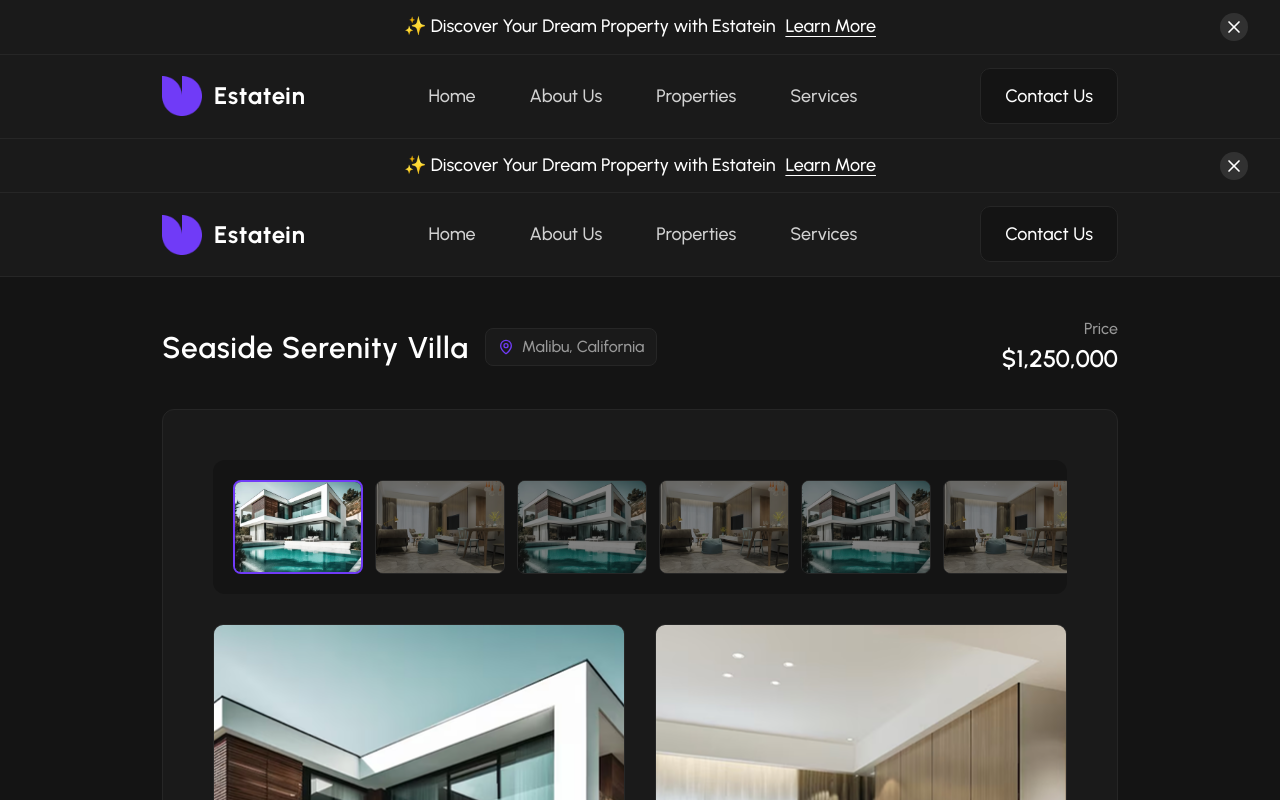
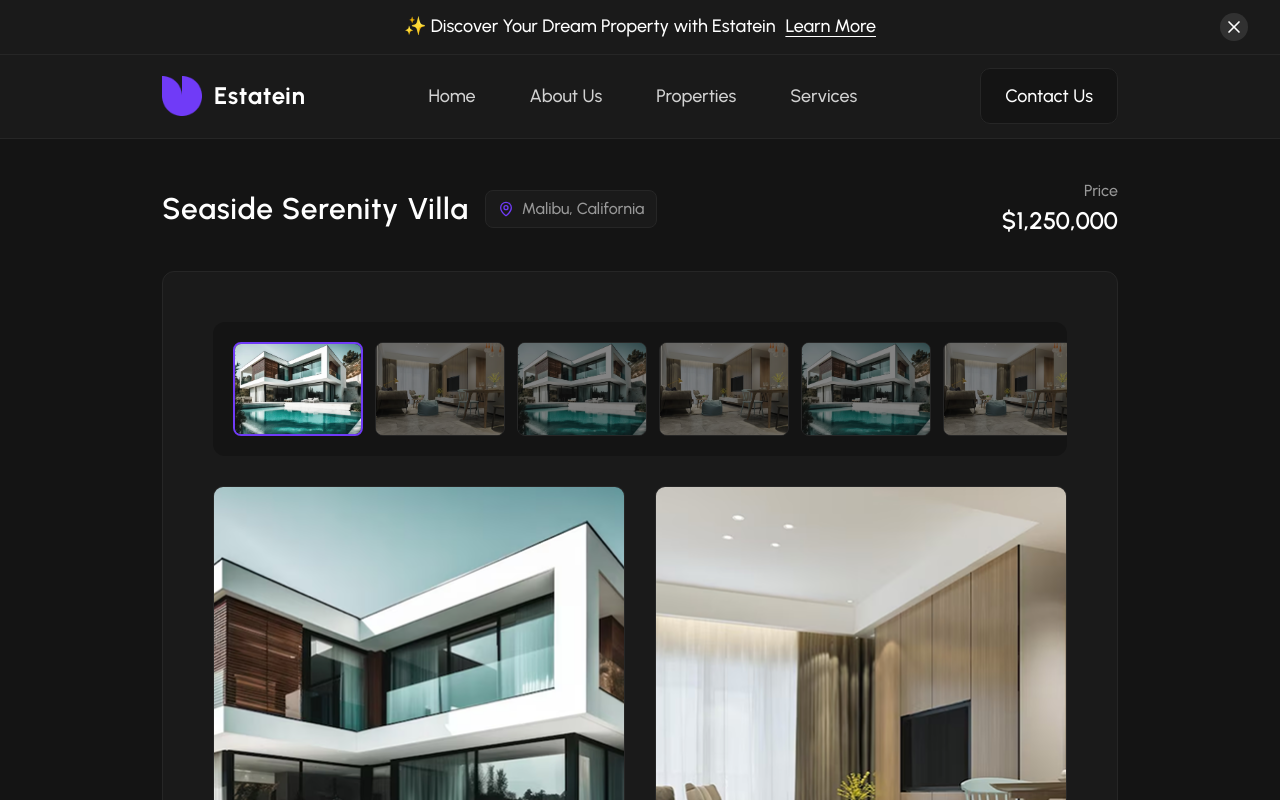
Before and after one commit to hassamnaveed44/real-estate, a Next.js app: page /propertydetails/1 in a window 1280 px wide. Shown: the top 800 px of the page. Built offline with nearby package versions, Linux system fonts and the light colour scheme.

Commit message:
fix header duplication issue

```diff
--- a/app/propertydetails/[id]/page.tsx
+++ b/app/propertydetails/[id]/page.tsx
@@ -1,5 +1,4 @@
 import React from "react";
-import Header from "@/app/components/layout/Header";
 import Footer from "@/app/components/layout/Footer";
 import PropertyDetailsHero from "@/app/components/properties-detail/PropertyDetailsHero";
 
@@ -8,7 +7,6 @@ export default function PropertyDetailsPage({ params }: { params: { id: string }
 
   return (
     <main className="min-h-screen bg-[#141414] text-white">
-      <Header />
 
       {/* Property Details Section */}
       <PropertyDetailsHero />
```
